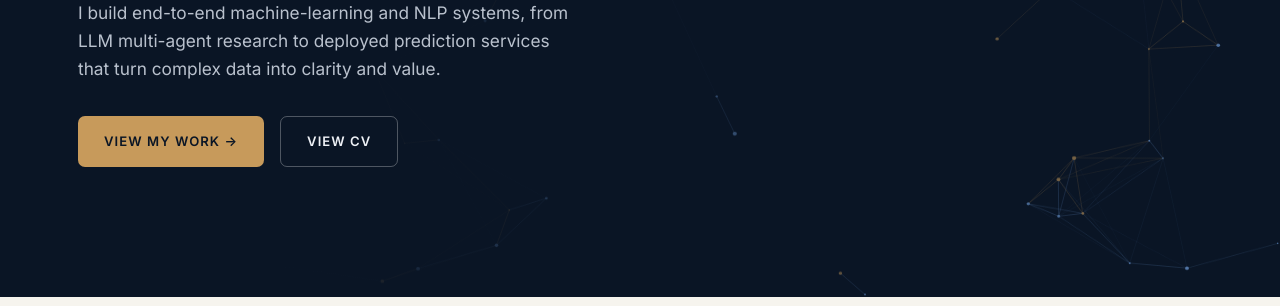
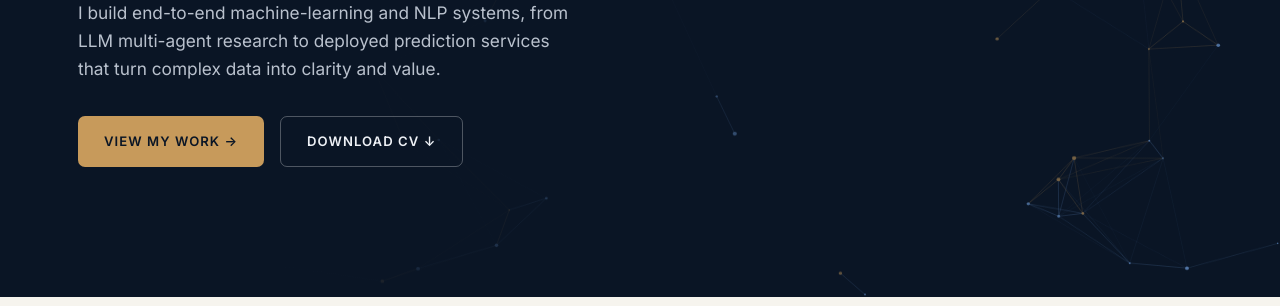
Before and after one commit to lacygus/lacygus.github.io, a Jekyll site: the page built from index.html, in a window 1280 px wide and 900 px high, scrolled down 330 px. Shown: the part 127-433 px from the top of the window. Built offline with Jekyll 4.4.1, drawn with Linux system fonts in a browser that asks for light colours.

Commit message:
Add downloadable public CV PDF and download buttons

```diff
--- a/index.html
+++ b/index.html
@@ -19,7 +19,7 @@
       clarity and value.</p>
     <div class="cta">
       <a class="btn-primary" href="#work">View my work &rarr;</a>
-      <a class="btn-ghost" href="{{ '/cv/' | relative_url }}">View CV</a>
+      <a class="btn-ghost" href="{{ '/files/Sungjin_Choi_CV.pdf' | relative_url }}" target="_blank" rel="noopener">Download CV &darr;</a>
     </div>
   </div>
 </header>
```
Also changed, not shown: _pages/cv.md (+2 -0 lines), emotion.png (added), 1 other file.
